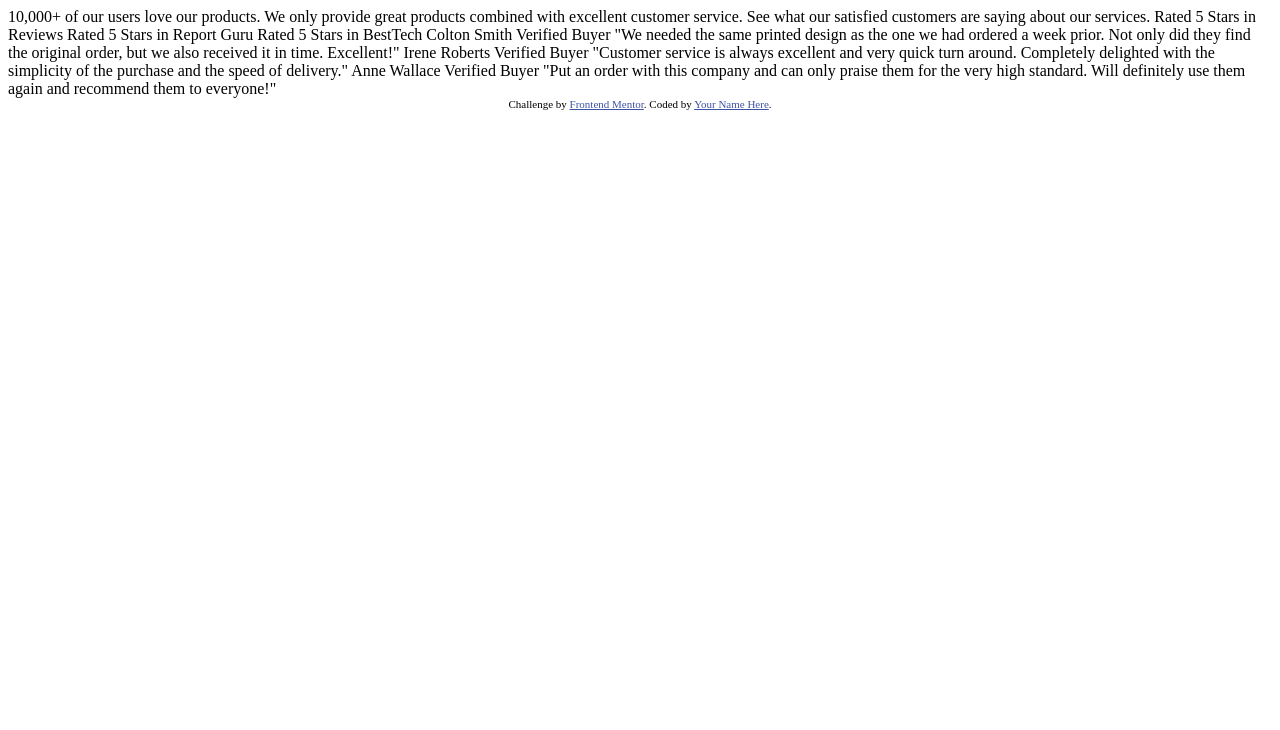
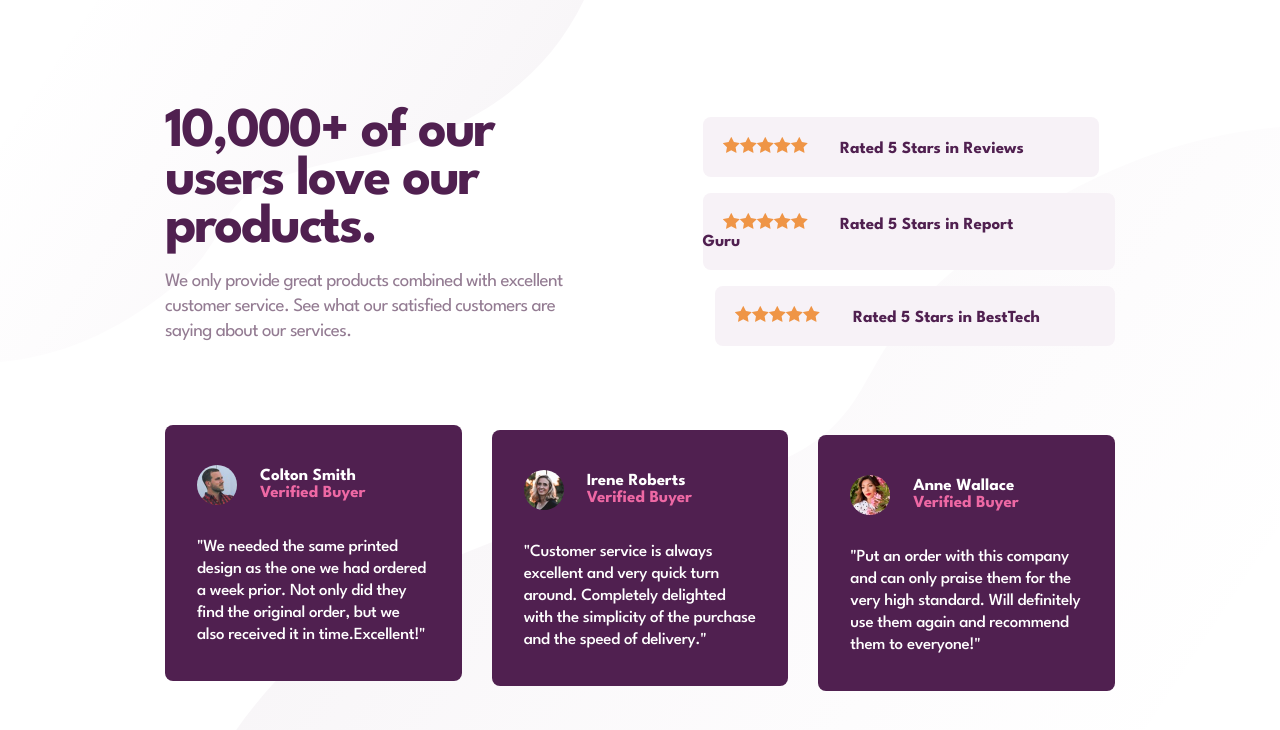
Before and after one commit to Fanou59/Social-proof-section, a plain HTML site: page index.html in a window 1280 px wide. Drawn offline with Linux system fonts and the light colour scheme.

Commit message:
Challenge OK

```diff
--- a/index.html
+++ b/index.html
@@ -1,61 +1,75 @@
 <!DOCTYPE html>
 <html lang="en">
+
 <head>
   <meta charset="UTF-8" />
   <meta name="viewport" content="width=device-width, initial-scale=1.0" />
   <!-- displays site properly based on user's device -->
 
-    <link
-      rel="icon"
-      type="image/png"
-      sizes="32x32"
-      href="./images/favicon-32x32.png"
-    />
+  <link rel="icon" type="image/png" sizes="32x32" href="./images/favicon-32x32.png" />
+  <link rel="preconnect" href="https://fonts.googleapis.com">
+  <link rel="preconnect" href="https://fonts.gstatic.com" crossorigin>
+  <link href="https://fonts.googleapis.com/css2?family=League+Spartan:wght@400;500;700&display=swap" rel="stylesheet">
+  <link rel="stylesheet" href="style.css">
 
   <title>Frontend Mentor | Social proof section</title>
 
   <!-- Feel free to remove these styles or customise in your own stylesheet 👍 -->
-    <style>
-      .attribution {
-        font-size: 11px;
-        text-align: center;
-      }
-      .attribution a {
-        color: hsl(228, 45%, 44%);
-      }
-    </style>
+
 </head>
+
 <body>
-    10,000+ of our users love our products.
+  <main>
+    <div class="top">
+      <div class="top-txt">
+        <h1>10,000+ of our users love our products.</h1>
+        <p>We only provide great products combined with excellent customer service.
+          See what our satisfied customers are saying about our services.</p>
+      </div>
 
-    We only provide great products combined with excellent customer service.
-    See what our satisfied customers are saying about our services.
+      <div class="top-stars">
+        <h2>Rated 5 Stars in Reviews</h2>
+        <h2>Rated 5 Stars in Report Guru</h2>
+        <h2>Rated 5 Stars in BestTech</h2>
+      </div>
+    </div>
+    <div class="bottom">
+      <div class="actor-colton">
+        <div class="present">
+          <img src="images/image-colton.jpg" alt="">
 
-    Rated 5 Stars in Reviews
-    Rated 5 Stars in Report Guru
-    Rated 5 Stars in BestTech
+          <h3 class="actor-name">Colton Smith<br><span>Verified Buyer</span></h3>
+        </div>
 
-    Colton Smith
-    Verified Buyer
-    "We needed the same printed design as the one we had ordered a week prior.
-    Not only did they find the original order, but we also received it in time.
-    Excellent!"
 
-    Irene Roberts
-    Verified Buyer
-    "Customer service is always excellent and very quick turn around. Completely
-    delighted with the simplicity of the purchase and the speed of delivery."
+        <blockquote> "We needed the same printed design as the one we had ordered a week prior.
+          Not only did they find the original order, but we also received it in time.Excellent!"</blockquote>
+      </div>
 
-    Anne Wallace
-    Verified Buyer
-    "Put an order with this company and can only praise them for the very high
-    standard. Will definitely use them again and recommend them to everyone!"
+      <div class="actor-iren">
+        <div class="present">
+          <img src="images/image-irene.jpg" alt="">
+          <h3 class="actor-name">Irene Roberts<br><span>Verified Buyer</span></h3>
 
-    <div class="attribution">
-      Challenge by
-      <a href="https://www.frontendmentor.io?ref=challenge" target="_blank"
-        >Frontend Mentor</a
-      >. Coded by <a href="#">Your Name Here</a>.
         </div>
+        <blockquote>"Customer service is always excellent and very quick turn around. Completely
+          delighted with the simplicity of the purchase and the speed of delivery."</blockquote>
+      </div>
+
+      <div class="actor-anne">
+        <div class="present">
+          <img src="images/image-anne.jpg" alt="">
+          <h3 class="actor-name">Anne Wallace<br><span>Verified Buyer</span></h3>
+
+        </div>
+        <blockquote>"Put an order with this company and can only praise them for the very high
+          standard. Will definitely use them again and recommend them to everyone!"</blockquote>
+      </div>
+    </div>
+
+
+  </main>
+
 </body>
+
 </html>
--- /dev/null
+++ b/style.css
@@ -0,0 +1,370 @@
+/* ***************** CSS  RESET *********************** */
+html,
+body,
+div,
+span,
+applet,
+object,
+iframe,
+h1,
+h2,
+h3,
+h4,
+h5,
+h6,
+p,
+blockquote,
+pre,
+a,
+abbr,
+acronym,
+address,
+big,
+cite,
+code,
+del,
+dfn,
+em,
+img,
+ins,
+kbd,
+q,
+s,
+samp,
+small,
+strike,
+strong,
+sub,
+sup,
+tt,
+var,
+b,
+u,
+i,
+center,
+dl,
+dt,
+dd,
+ol,
+ul,
+li,
+fieldset,
+form,
+label,
+legend,
+table,
+caption,
+tbody,
+tfoot,
+thead,
+tr,
+th,
+td,
+article,
+aside,
+canvas,
+details,
+embed,
+figure,
+figcaption,
+footer,
+header,
+hgroup,
+menu,
+nav,
+output,
+ruby,
+section,
+summary,
+time,
+mark,
+audio,
+video {
+    margin: 0;
+    padding: 0;
+    border: 0;
+    font-size: 100%;
+    font: inherit;
+    vertical-align: baseline;
+}
+
+/* HTML5 display-role reset for older browsers */
+article,
+aside,
+details,
+figcaption,
+figure,
+footer,
+header,
+hgroup,
+menu,
+nav,
+section {
+    display: block;
+}
+
+body {
+    line-height: 1;
+}
+
+ol,
+ul {
+    list-style: none;
+}
+
+blockquote,
+q {
+    quotes: none;
+}
+
+blockquote:before,
+blockquote:after,
+q:before,
+q:after {
+    content: '';
+    content: none;
+}
+
+table {
+    border-collapse: collapse;
+    border-spacing: 0;
+}
+
+/* ******************** GENERAL ************************ */
+
+
+:root {
+    --Very-Dark-Magenta: hsl(300, 43%, 22%);
+    --Soft-Pink: hsl(333, 80%, 67%);
+    --Dark-Grayish-Magenta: hsl(303, 10%, 53%);
+    --Light-Grayish-Magenta: hsl(300, 24%, 96%);
+    --White: hsl(0, 0%, 100%);
+    font-size: 15px;
+    font-family: "League Spartan";
+}
+
+
+body {
+    min-height: 100vh;
+    margin: 0 165px;
+    display: flex;
+    align-items: center;
+    background-image: url(images/bg-pattern-top-desktop.svg), url(images/bg-pattern-bottom-desktop.svg);
+    background-repeat: no-repeat;
+    background-position: top left, bottom right;
+
+
+
+}
+
+
+.top {
+    display: grid;
+    grid-template-columns: 1fr 1fr;
+    grid-template-areas:
+        "top-txt top-stars";
+    min-height: 245px;
+    margin-bottom: 71px;
+    gap: 0 125px;
+
+}
+
+/* ************** HEADER ********************** */
+
+.top-txt {
+    grid-area: top-txt;
+}
+
+.top-stars {
+    display: flex;
+    flex-direction: column;
+    justify-content: space-around;
+    grid-area: top-stars;
+    font-size: 1.13em;
+    color: var(--Very-Dark-Magenta);
+    font-weight: 700;
+}
+
+.bottom {
+    display: grid;
+    grid-template-columns: 1fr 1fr 1fr;
+    gap: 0 30px;
+    min-height: 266px;
+}
+
+.actor-colton {
+    display: grid;
+    align-self: start;
+
+}
+
+.actor-iren {
+    display: grid;
+    align-self: center;
+}
+
+.actor-anne {
+    display: grid;
+    align-self: flex-end;
+
+}
+
+h1 {
+
+    font-size: 3.73em;
+    line-height: 48px;
+    letter-spacing: -2px;
+    font-weight: 700;
+    color: var(--Very-Dark-Magenta);
+    margin-bottom: 16px;
+}
+
+p {
+
+    font-size: 1.26em;
+    line-height: 25px;
+    letter-spacing: -0.63px;
+    color: var(--Dark-Grayish-Magenta)
+}
+
+
+/* ************** STARS *********************** */
+
+
+h2 {
+    background-color: var(--Light-Grayish-Magenta);
+    border-radius: 8px;
+    padding: 20px 75px 20px 0;
+}
+
+h2::before {
+    content: url(images/icon-star.svg) url(images/icon-star.svg) url(images/icon-star.svg) url(images/icon-star.svg) url(images/icon-star.svg);
+    margin-left: 20px;
+    margin-right: 32.45px;
+
+}
+
+
+h2:nth-of-type(1) {
+    align-self: flex-start;
+}
+
+h2:nth-of-type(2) {
+    align-self: center;
+}
+
+h2:nth-of-type(3) {
+    align-self: flex-end;
+}
+
+/* ************** ACTOR *************** */
+
+
+
+.actor-colton,
+.actor-iren,
+.actor-anne {
+    background-color: var(--Very-Dark-Magenta);
+    padding: 40px 32px 35px 32px;
+    border-radius: 8px;
+    font-size: 1.13em;
+    color: var(--White);
+
+
+}
+
+.present {
+    display: flex;
+    align-items: center;
+}
+
+img {
+    border-radius: 50%;
+    width: 40px;
+}
+
+h3 {
+    font-weight: 700;
+    margin-left: 23px;
+}
+
+span {
+    color: var(--Soft-Pink);
+
+
+}
+
+blockquote {
+    font-weight: 500;
+    line-height: 22px;
+    letter-spacing: -0.3px;
+    margin-top: 31px;
+
+}
+
+@media only screen and (max-width: 1100px) {
+    body {
+        margin: 0 24px;
+    }
+
+    main {
+        display: flex;
+        flex-direction: column;
+
+    }
+
+    .top {
+        display: flex;
+        flex-direction: column;
+        text-align: center;
+        align-items: center;
+
+
+    }
+
+    .top-txt {
+        padding: 0 10px 0 10px;
+        margin-bottom: 39px;
+    }
+
+    .top-stars {
+
+        justify-content: center;
+        width: 100%;
+    }
+
+    h2 {
+
+        display: flex;
+        flex-direction: column;
+        justify-content: center;
+        align-items: center;
+        width: 100%;
+        padding-right: 0;
+
+
+    }
+
+    h2::before {
+        margin-bottom: 15px;
+    }
+
+    .bottom {
+        display: flex;
+        flex-direction: column;
+    }
+
+    h1 {
+        margin-top: 82px;
+        font-size: 2.6rem;
+        line-height: 32px;
+        letter-spacing: -1.43px;
+
+    }
+
+    .actor-colton,
+    .actor-iren,
+    .actor-anne {
+        margin-bottom: 16px;
+    }
+}
```
Lines whose indentation alone changed are shown as unchanged.
